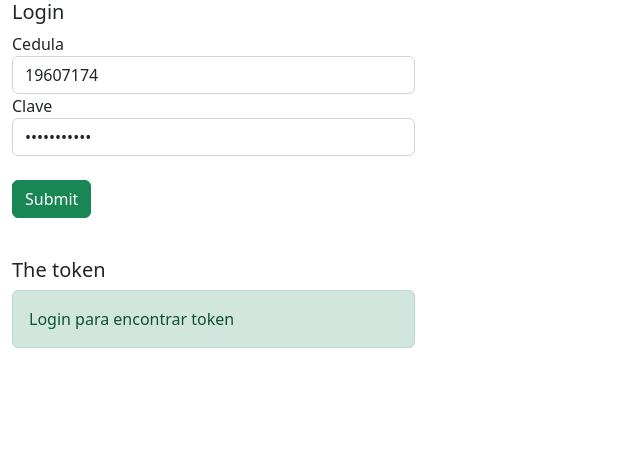
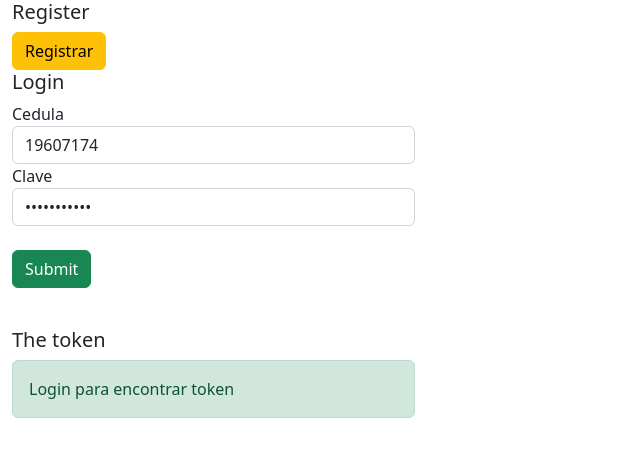
Before and after one commit to salazarcode/vue-client-app-estudiantes, a plain HTML site: page index.html in a window 1280 px wide. Shown: the whole page, without its empty margins (0-640 px from the left). Drawn offline with nearby package versions, Linux system fonts and the light colour scheme.

Commit message:
agregados cambios

```diff
--- a/index.html
+++ b/index.html
@@ -11,6 +11,14 @@
 
 <body>
     <div class="container-fluid" id="app">
+
+        <div class="row">
+            <div class="col-md-4">
+                <h5>Register</h5>
+                <button class="btn btn-default btn-warning" @click="register">Registrar</button>
+            </div>
+        </div>
+
         <div class="row">
             <div class="col-md-4">
                 <h5>Login</h5>
@@ -31,8 +39,13 @@
             </div>
         </div>
 
+
+
+
+
+
     </div>
-    <script>
+    <script type="module">
         const { createApp } = Vue
 
         createApp({
@@ -41,7 +54,20 @@
                 cedula: "19607174",
                 clave: "ab23cd57e*.",
                 url : "https://estudiantes.kme.sh/Authentication/Login",
-                token: "Login para encontrar token"
+                token: "Login para encontrar token",
+                registro: {
+                    cedula: "19607111",
+                    clave: "Java***174",
+                    nombre: "Agustin",
+                    apellido: "Lara",
+                    correo: "agustinlara@gmail.com",
+                    telefono: "31831544",
+                    direccion: "uruguay",
+                    carreraID: 1,
+                    tutorID: 1,
+                    servicioTitulo: "Titulo de servicio pajuo de agustin",
+                    servicioInicio: "2023-05-22"
+                }
             }
         },
         methods: {
@@ -59,6 +85,40 @@
                 })
                 .then(response => response.text());
                 this.token = res;
+            },
+            register: async function(){
+                try {
+                    const response = await fetch('https://estudiantes.kme.sh/Authentication/Register', {
+                    method: 'POST',
+                    headers: {
+                        'accept': '*/*',
+                        'Content-Type': 'application/json'
+                    },
+                    body: JSON.stringify({
+                        cedula: '19607111',
+                        clave: 'Java***174',
+                        nombre: 'Agustin',
+                        apellido: 'Lara',
+                        correo: 'agustinlara@gmail.com',
+                        telefono: '31831544',
+                        direccion: 'uruguay',
+                        carreraID: 1,
+                        tutorID: 1,
+                        servicioTitulo: 'Titulo de servicio pajuo de agustin',
+                        servicioInicio: '2023-05-22'
+                    })
+                    });
+
+                    if (response.ok) {
+                    const res = await response.json();
+                    console.log(res);
+
+                    } else {
+                    throw new Error('Error en la solicitud');
+                    }
+                } catch (error) {
+                    console.error(error);
+                }
             }
         }
         }).mount('#app');
```
